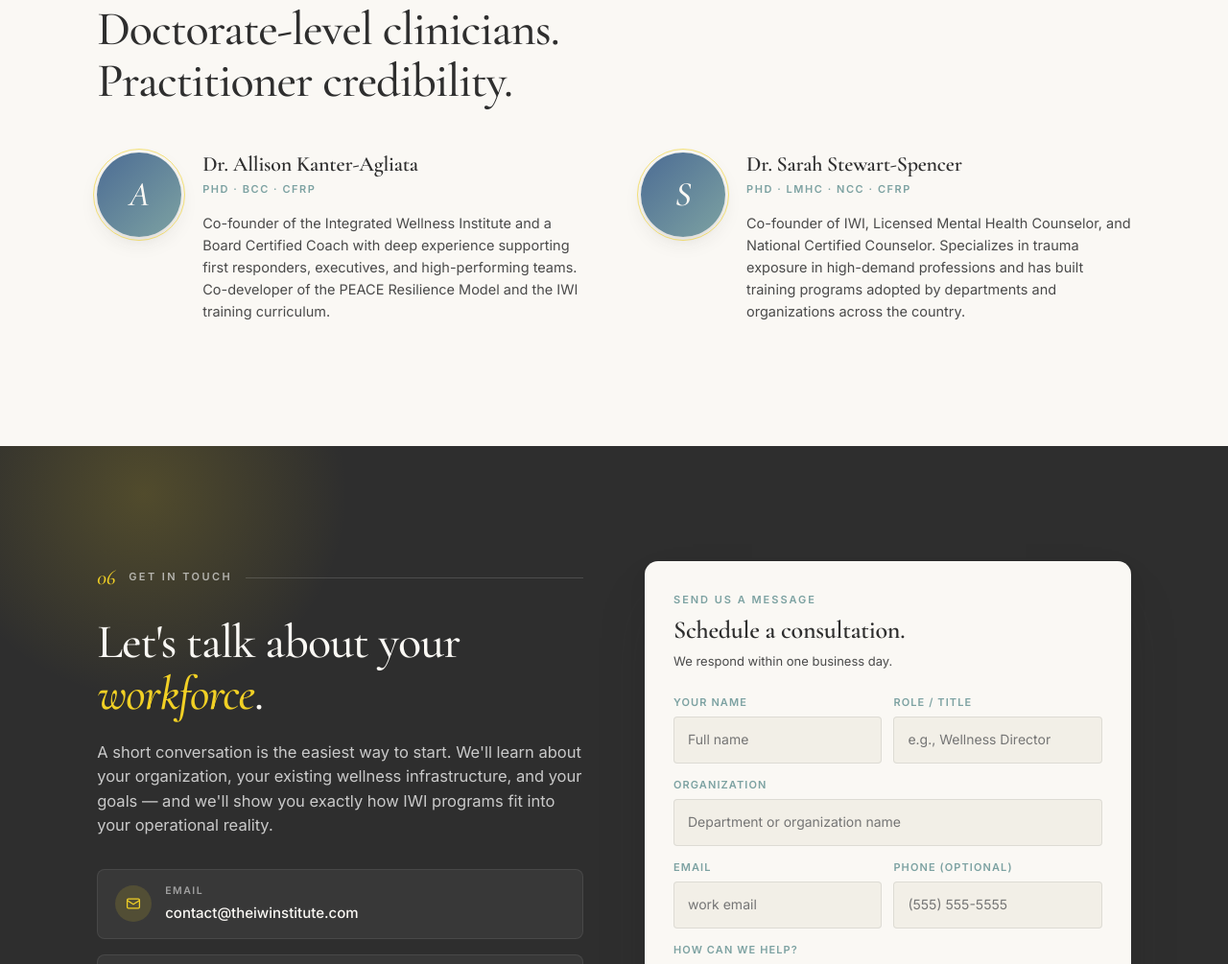
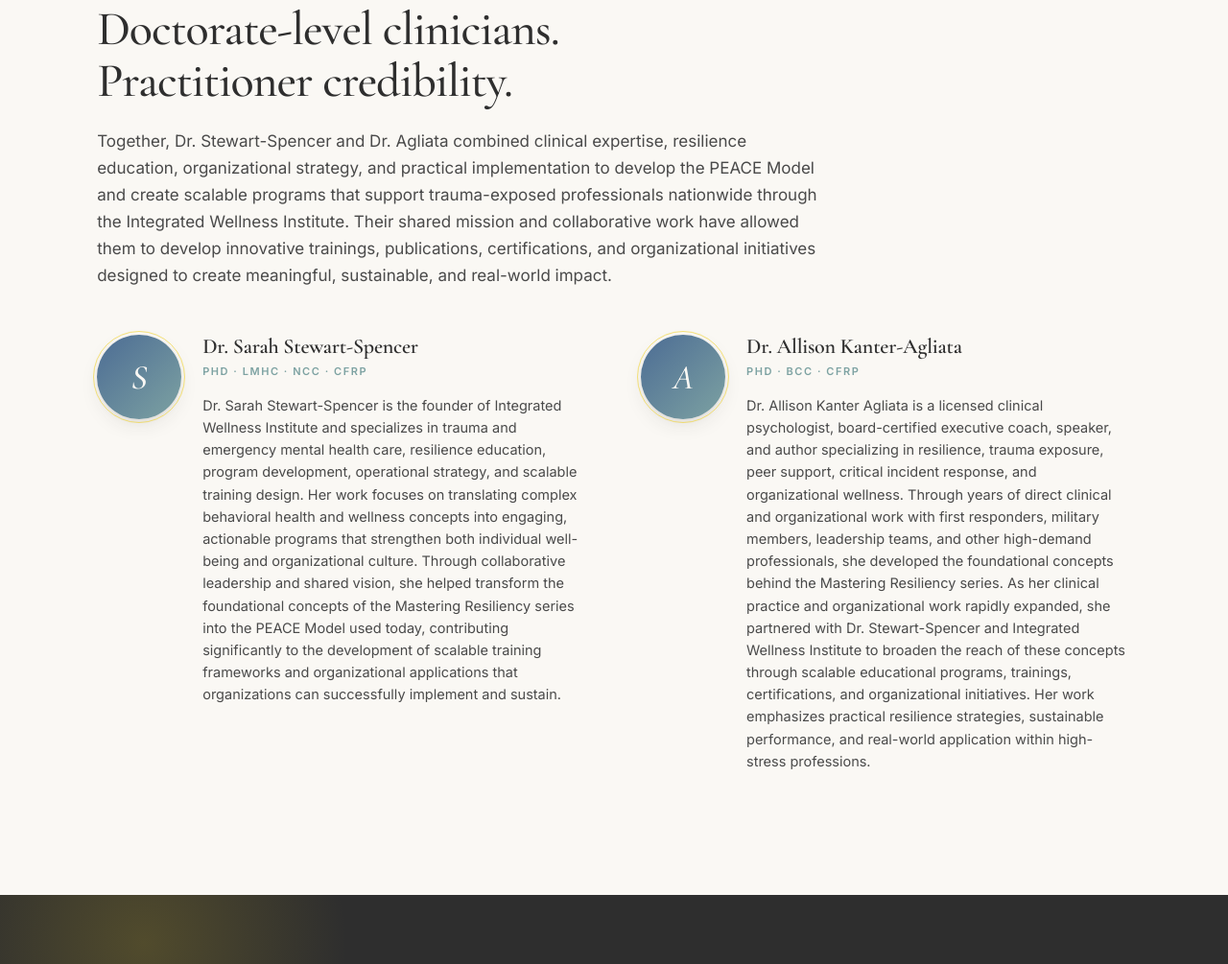
Before and after one commit to skywaymediacode/IntegratedWellnessInstitute, a plain HTML site: page index.html in a window 1280 px wide. Shown: the part 4598-5603 px from the top of the page at 96% size. Drawn offline with nearby package versions, Linux system fonts and the light colour scheme.

Commit message:
Update index.html

```diff
--- a/index.html
+++ b/index.html
@@ -636,7 +636,13 @@
 .founders {
   padding: clamp(80px, 10vw, 130px) 0;
 }
-.founders-header { max-width: 720px; margin-bottom: 48px; }
+.founders-header { max-width: 760px; margin-bottom: 48px; }
+.founders-intro {
+  margin-top: 22px;
+  font-size: 17px;
+  line-height: 1.65;
+  color: var(--ink-soft);
+}
 
 .founders-grid {
   display: grid; grid-template-columns: 1fr;
@@ -1252,23 +1258,24 @@
     </div>
     <div class="founders-header">
       <h2>Doctorate-level clinicians.<br>Practitioner credibility.</h2>
+      <p class="founders-intro">Together, Dr. Stewart-Spencer and Dr. Agliata combined clinical expertise, resilience education, organizational strategy, and practical implementation to develop the PEACE Model and create scalable programs that support trauma-exposed professionals nationwide through the Integrated Wellness Institute. Their shared mission and collaborative work have allowed them to develop innovative trainings, publications, certifications, and organizational initiatives designed to create meaningful, sustainable, and real-world impact.</p>
     </div>
 
     <div class="founders-grid">
+      <div class="founder">
+        <div class="founder-avatar" aria-hidden="true">S</div>
+        <div>
+          <h3>Dr. Sarah Stewart-Spencer</h3>
+          <div class="creds">PhD · LMHC · NCC · CFRP</div>
+          <p>Dr. Sarah Stewart-Spencer is the founder of Integrated Wellness Institute and specializes in trauma and emergency mental health care, resilience education, program development, operational strategy, and scalable training design. Her work focuses on translating complex behavioral health and wellness concepts into engaging, actionable programs that strengthen both individual well-being and organizational culture. Through collaborative leadership and shared vision, she helped transform the foundational concepts of the Mastering Resiliency series into the PEACE Model used today, contributing significantly to the development of scalable training frameworks and organizational applications that organizations can successfully implement and sustain.</p>
+        </div>
+      </div>
       <div class="founder">
         <div class="founder-avatar" aria-hidden="true">A</div>
         <div>
           <h3>Dr. Allison Kanter-Agliata</h3>
           <div class="creds">PhD · BCC · CFRP</div>
-          <p>Co-founder of the Integrated Wellness Institute and a Board Certified Coach with deep experience supporting first responders, executives, and high-performing teams. Co-developer of the PEACE Resilience Model and the IWI training curriculum.</p>
-        </div>
-      </div>
-      <div class="founder">
-        <div class="founder-avatar" aria-hidden="true">S</div>
-        <div>
-          <h3>Dr. Sarah Stewart-Spencer</h3>
-          <div class="creds">PhD · LMHC · NCC · CFRP</div>
-          <p>Co-founder of IWI, Licensed Mental Health Counselor, and National Certified Counselor. Specializes in trauma exposure in high-demand professions and has built training programs adopted by departments and organizations across the country.</p>
+          <p>Dr. Allison Kanter Agliata is a licensed clinical psychologist, board-certified executive coach, speaker, and author specializing in resilience, trauma exposure, peer support, critical incident response, and organizational wellness. Through years of direct clinical and organizational work with first responders, military members, leadership teams, and other high-demand professionals, she developed the foundational concepts behind the Mastering Resiliency series. As her clinical practice and organizational work rapidly expanded, she partnered with Dr. Stewart-Spencer and Integrated Wellness Institute to broaden the reach of these concepts through scalable educational programs, trainings, certifications, and organizational initiatives. Her work emphasizes practical resilience strategies, sustainable performance, and real-world application within high-stress professions.</p>
         </div>
       </div>
     </div>
```
